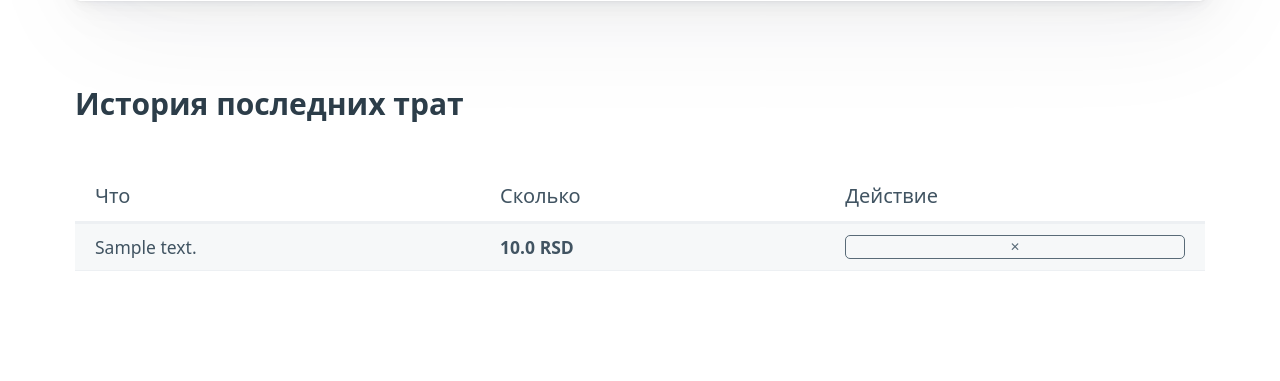
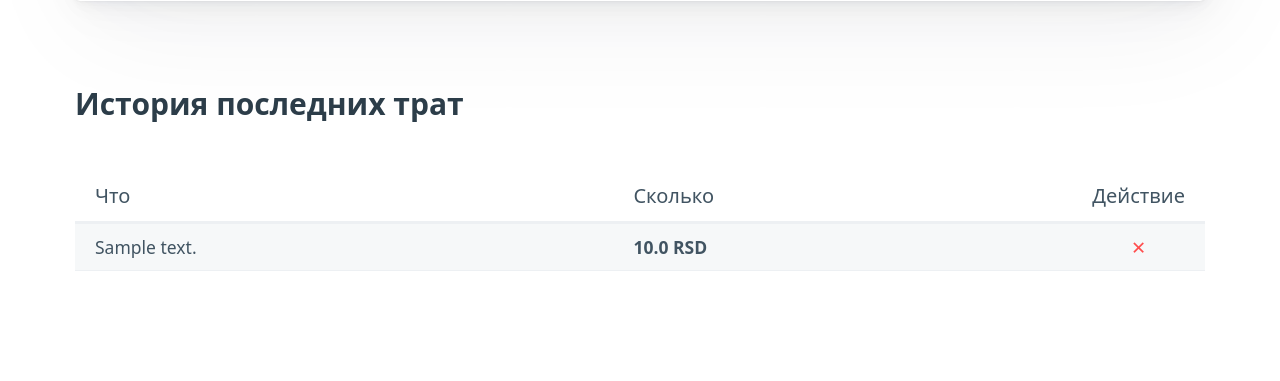
Before and after one commit to xxlxep/ExpenciesCalc, a FastAPI app: page / in a window 1280 px wide. Shown: the part 1184-1565 px from the top of the page. Run offline with FastAPI, Linux system fonts and the light colour scheme; tables that the repository leaves empty hold one stand-in row (values such as "Sample post").

Commit message:
Delete button edit

```diff
--- a/templates/index.html
+++ b/templates/index.html
@@ -5,6 +5,34 @@
     <meta name="viewport" content="width=device-width, initial-scale=1">
     <link rel="stylesheet" href="https://cdn.jsdelivr.net/npm/@picocss/pico@1/css/pico.min.css">
     <title>Seniors Detoks Tracker</title>
+    <style>
+    .delete-btn {
+        background: transparent;
+        border: none;
+        color: #ff4d4d;
+        padding: 0;
+        margin: 0;
+        cursor: pointer;
+        font-size: 1.2rem;
+        line-height: 1;
+        transition: transform 0.2s, color 0.2s;
+        box-shadow: none; /* Убираем тень Pico.css */
+    }
+    .delete-btn:hover {
+        background: transparent;
+        color: #ff0000;
+        transform: scale(1.2);
+    }
+    .delete-btn:focus {
+        background: transparent;
+        box-shadow: none;
+    }
+    td.action-cell {
+        vertical-align: middle;
+        text-align: right;
+        width: 40px;
+    }
+</style>
 </head>
 <body>
     <main class="container">
@@ -49,11 +77,10 @@
         <tr>
     <td>{{ item.description }}</td>
     <td><strong>{{ item.amount }} RSD</strong></td>
-            <td>
-                <form action="/ui/delete/{{ item.id }}" method="post" style="margin:0;">
-                    <button type="submit" class="outline secondary"
-                            style="padding: 2px 10px; font-size: 12px; margin:0;">
-                        ✕
+    <td class="action-cell">
+        <form action="/ui/delete/{{ item.id }}" method="post" style="display: inline; margin: 0;">
+            <button type="submit" class="delete-btn" title="Удалить">
+                &times;
             </button>
         </form>
     </td>
```
Also changed, not shown: expenses.db. Lines whose indentation alone changed are shown as unchanged.
